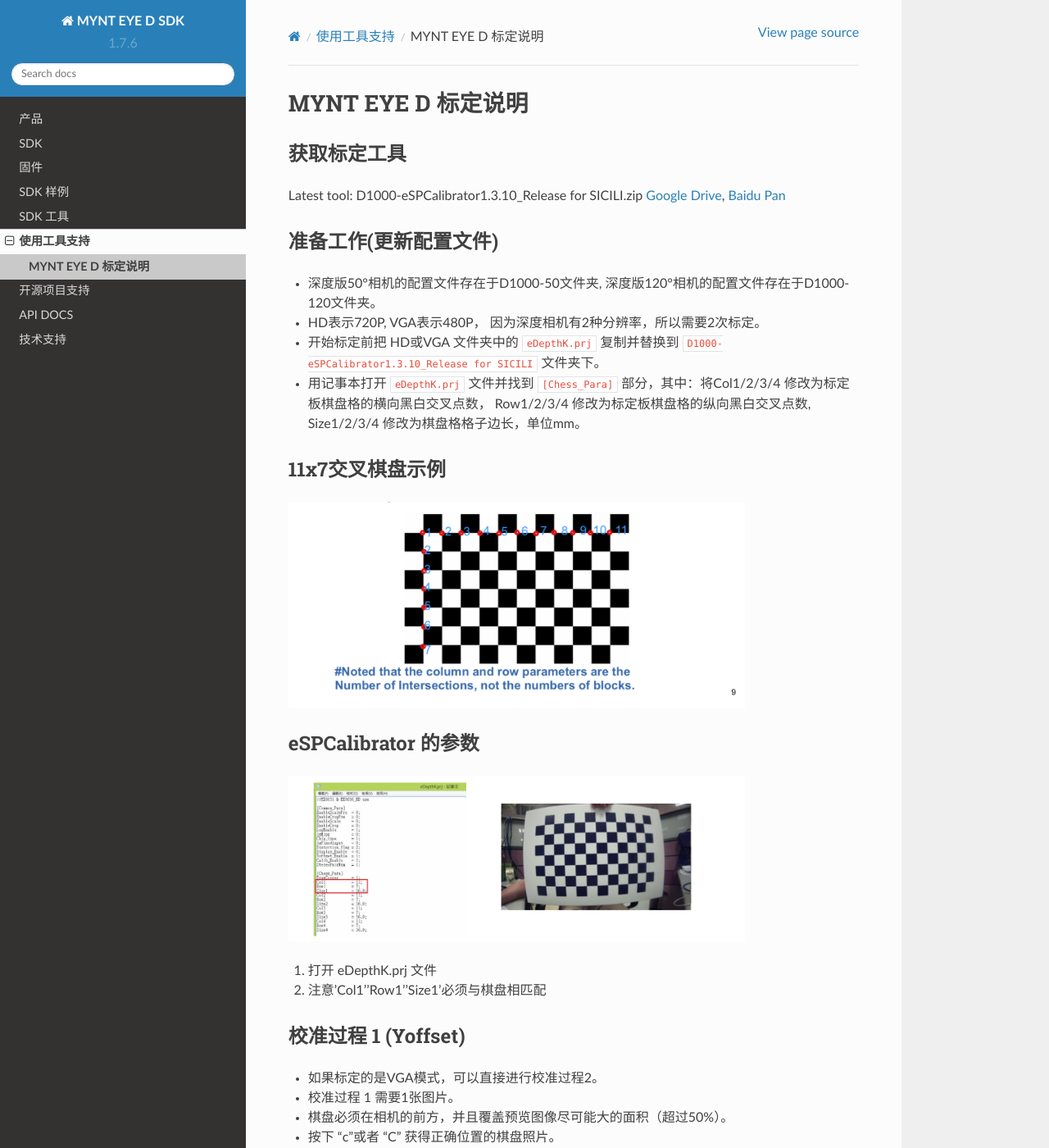
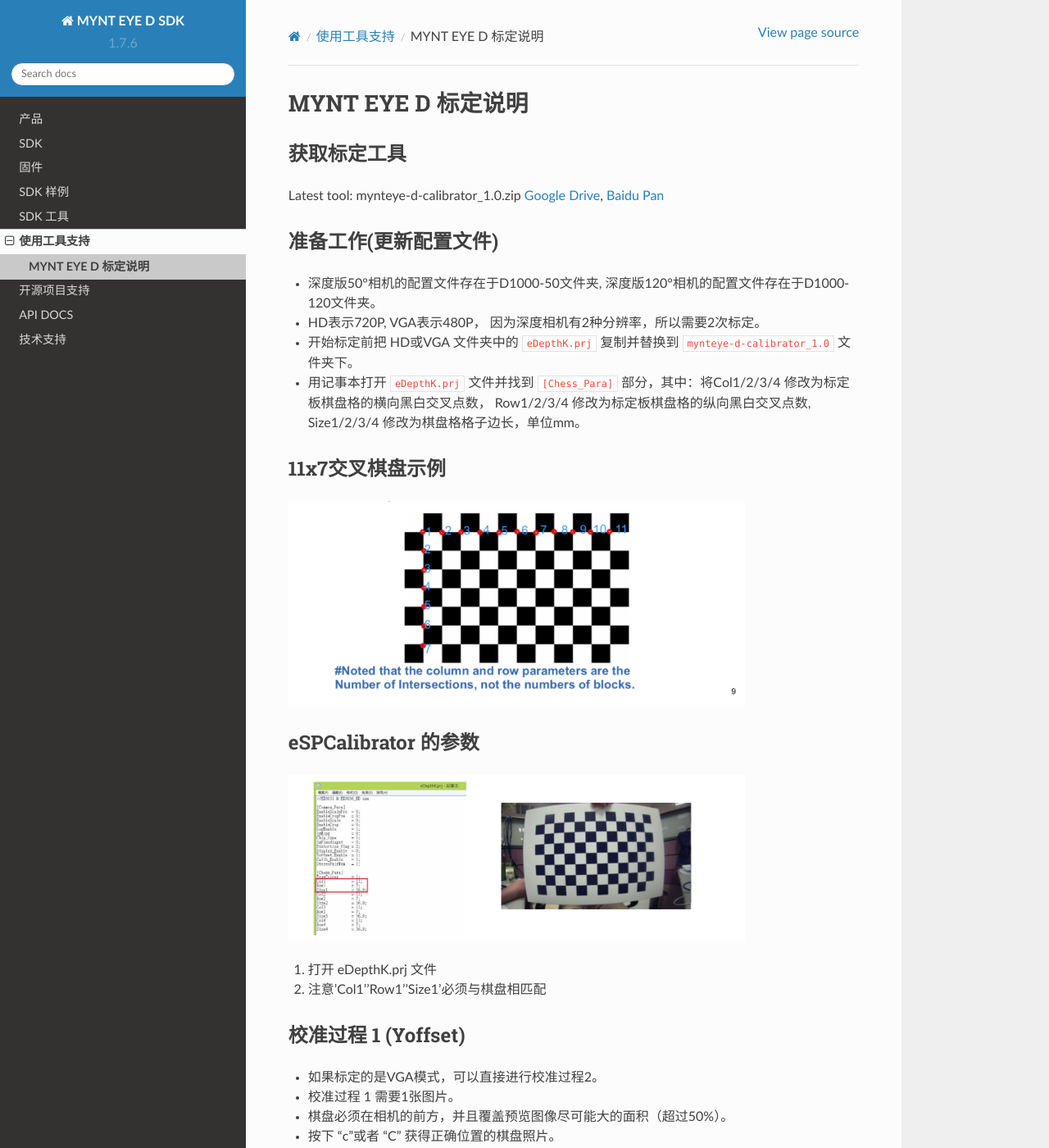
Before and after one commit to slightech/MYNT-EYE-D-SDK-Docs-zh_CN, a Sphinx documentation site: the page built from docs/tools/calibration_tool.rst, in a window 1280 px wide and 1400 px high. Shown: the whole window at 82% size. Built offline with Sphinx 7.4.7 and the Read the Docs theme 2.0.0, drawn with Linux system fonts in a browser that asks for light colours; pages that are not in the unit, such as notebooks, are missing from menus; some of the changed text lies outside the part shown.

Commit message:
docs(*): update docs

```diff
--- a/docs/tools/calibration_tool.rst
+++ b/docs/tools/calibration_tool.rst
@@ -7,7 +7,7 @@
 获取标定工具
 ------------
 
-Latest tool:  D1000-eSPCalibrator1.3.10_Release for SICILI.zip `Google
+Latest tool:  mynteye-d-calibrator_1.0.zip `Google
 Drive <https://drive.google.com/open?id=13QsqgkzNfh4yKDisYgHXtshzFyqRzbDs>`__,
 `Baidu Pan <https://pan.baidu.com/s/11gbg_KkzaezNa52YfdMjJw>`__
 
@@ -17,7 +17,7 @@
 
 * 深度版50°相机的配置文件存在于D1000-50文件夹, 深度版120°相机的配置文件存在于D1000-120文件夹。
 * HD表示720P, VGA表示480P， 因为深度相机有2种分辨率，所以需要2次标定。
-* 开始标定前把 HD或VGA 文件夹中的 ``eDepthK.prj`` 复制并替换到 ``D1000-eSPCalibrator1.3.10_Release for SICILI`` 文件夹下。
+* 开始标定前把 HD或VGA 文件夹中的 ``eDepthK.prj`` 复制并替换到 ``mynteye-d-calibrator_1.0`` 文件夹下。
 * 用记事本打开 ``eDepthK.prj`` 文件并找到 ``[Chess_Para]`` 部分，其中：将Col1/2/3/4 修改为标定板棋盘格的横向黑白交叉点数， Row1/2/3/4 修改为标定板棋盘格的纵向黑白交叉点数, Size1/2/3/4 修改为棋盘格格子边长，单位mm。
 
 11x7交叉棋盘示例
@@ -48,7 +48,7 @@
 操作指南
 --------
 
-1.双击打开 eSPCalibrator.exe文件
+1.双击打开 mynteye-d-calibrator.exe文件
 2.按下 “c”或者 “C”来拍摄快照（总共1帧）
 
 .. image:: ../images/calibration001.png
```
Also changed, not shown: docs/images/calibration006.png.
